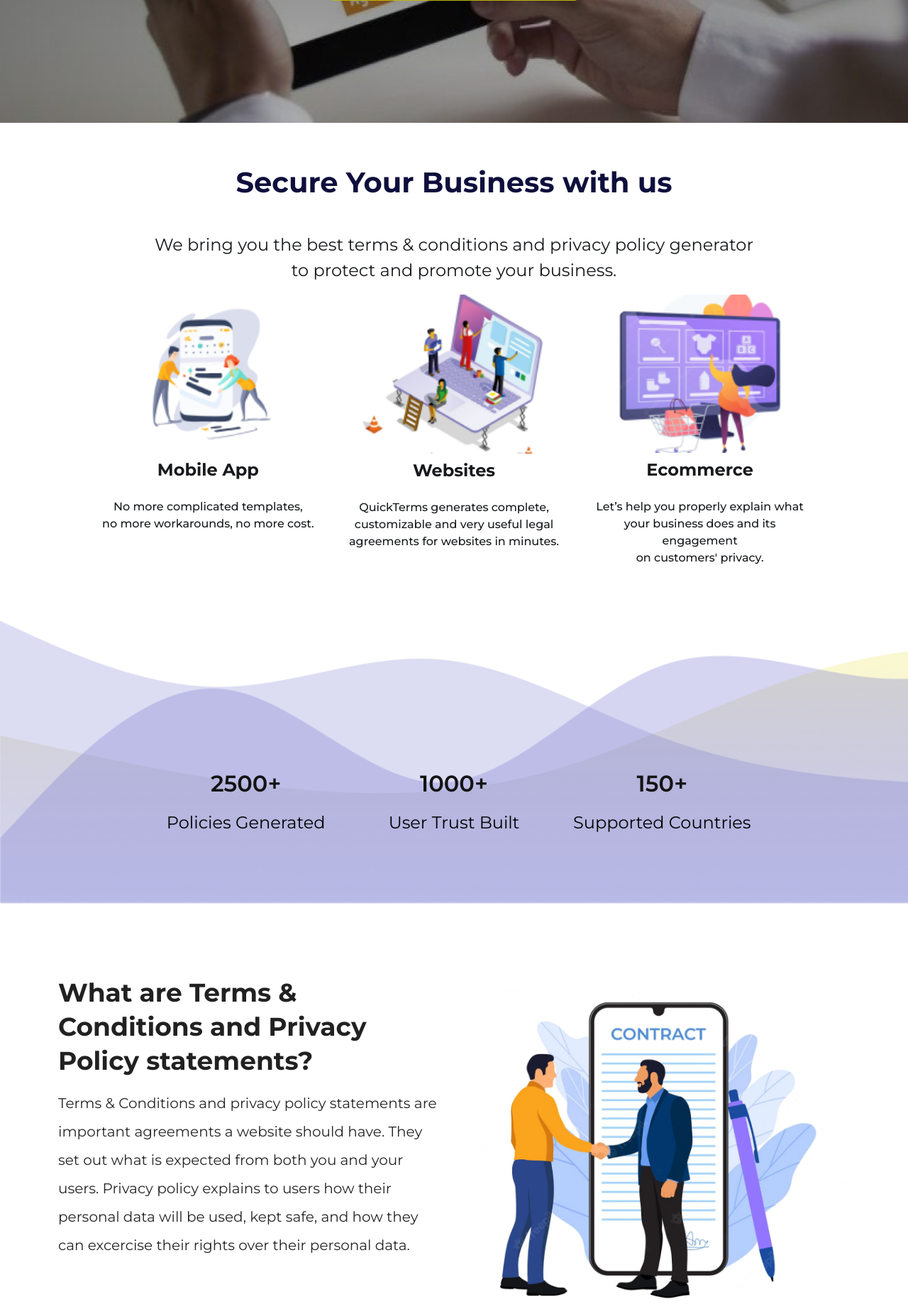
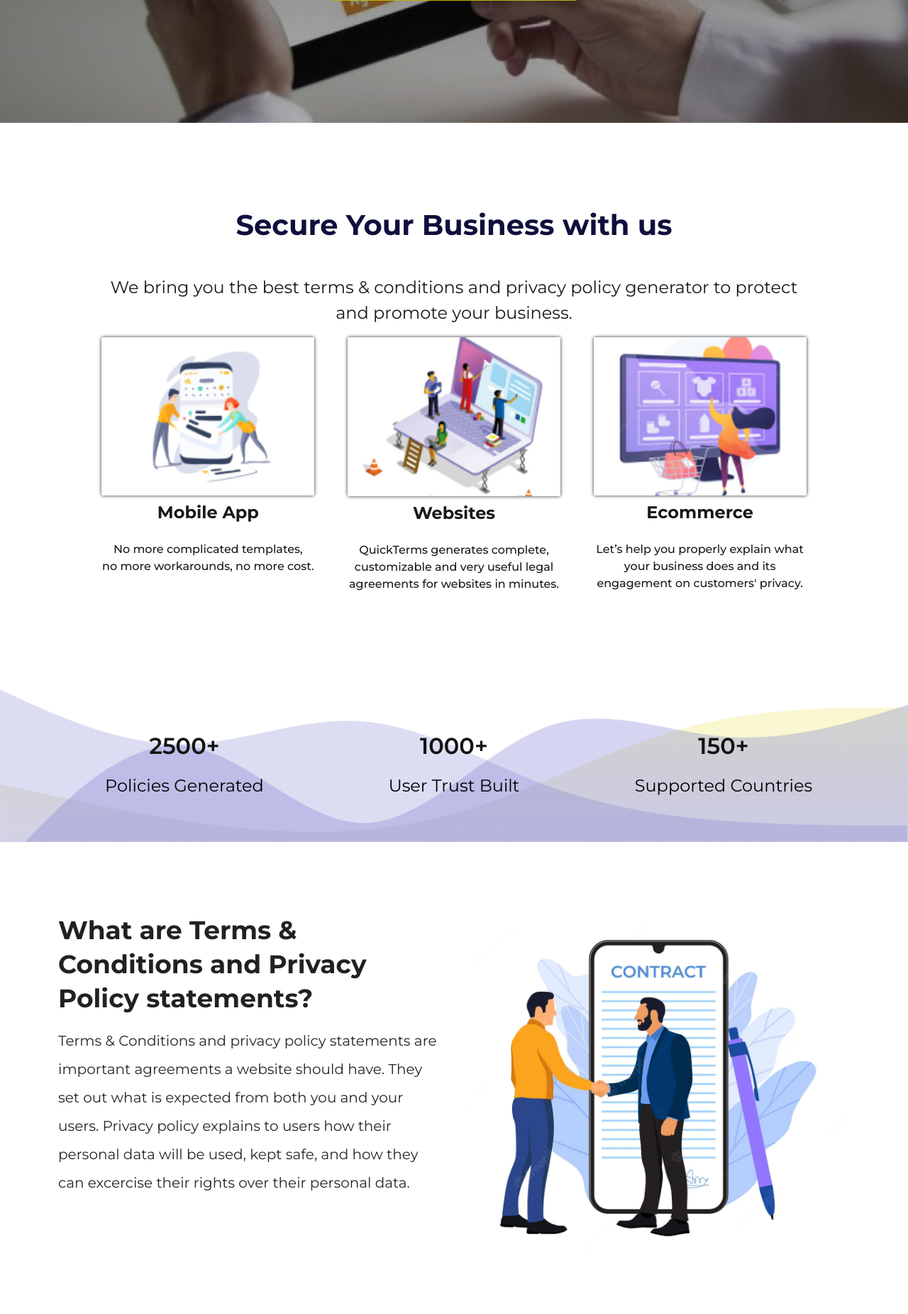
Before and after one commit to zuri-training/Proj-T_C_Gen-Team-74, a Django app: page / in a window 1280 px wide. Shown: the part 627-2478 px from the top of the page at 71% size. Run offline with Django 4.2, Linux system fonts and the light colour scheme; some libraries are stand-ins or nearby versions; some web fonts are replaced.

Commit message:
minor fixes on the landing 2nd section

```diff
--- a/tc_site/static/css/landing/victor.css
+++ b/tc_site/static/css/landing/victor.css
@@ -5,7 +5,7 @@
 #main-section-one{
     background: #FFFFFF;
     text-align: center;
-    padding: 60px 120px;
+    padding: 120px;
 }
 #main-section-one .row {
     justify-content: center;
@@ -35,6 +35,7 @@
     max-width: 300px;
     width: 100%;
     max-height: 100%;
+    box-shadow: 0 0 5px;
 }
 
 .temps-txt-1{
@@ -62,12 +63,12 @@
 .main-section-two{
     background-image: url('/static/assets/landing/victor/Group 118.png');
     text-align: center;
-    padding: 200px;
+    padding: 50px;
     background-size: cover;
     background-repeat: no-repeat;
     text-align: center;
     width: inherit;
-    height: 346px;
+    /* height: 346px; */
     display: block;
 }
 
@@ -96,9 +97,6 @@
     .main-section-two{
         min-width: 20vw;
         min-height: fit-content;
-        display: contents;
-    }
-    .col-md-4{
         background-color: #DCDCF3;
     }
     .count-num{
--- a/tc_site/templates/tc_site/blocks/landing/main-section-1.html
+++ b/tc_site/templates/tc_site/blocks/landing/main-section-1.html
@@ -5,7 +5,7 @@
 
     <p class="main1-txt-one">Secure Your Business with us</p>
     <p class="main1-txt-two">
-      We bring you the best terms & conditions and privacy policy generator <br />
+      We bring you the best terms & conditions and privacy policy generator
       to protect and promote your business.
     </p>
     <div id="cards-temp">
@@ -22,8 +22,8 @@
           <img class="card-img" src="{% static 'assets/landing/dinho/Rectangle 61.png'%}" alt="" />
           <p class="temps-txt-1">Websites</p>
           <p class="temps-txt-2">
-            QuickTerms generates complete, <br>
-            customizable and very useful legal <br>
+            QuickTerms generates complete,
+            customizable and very useful legal
             agreements for websites in minutes.
           </p>
         </div>
@@ -31,8 +31,8 @@
           <img class="card-img" src="{% static 'assets/landing/dinho/Rectangle 62.png'%}" alt="" />
           <p class="temps-txt-1">Ecommerce</p>
           <p class="temps-txt-2">
-            Let’s help you properly explain what <br>
-            your business does and its engagement <br>
+            Let’s help you properly explain what
+            your business does and its engagement
             on customers' privacy.
           </p>
         </div>
```
